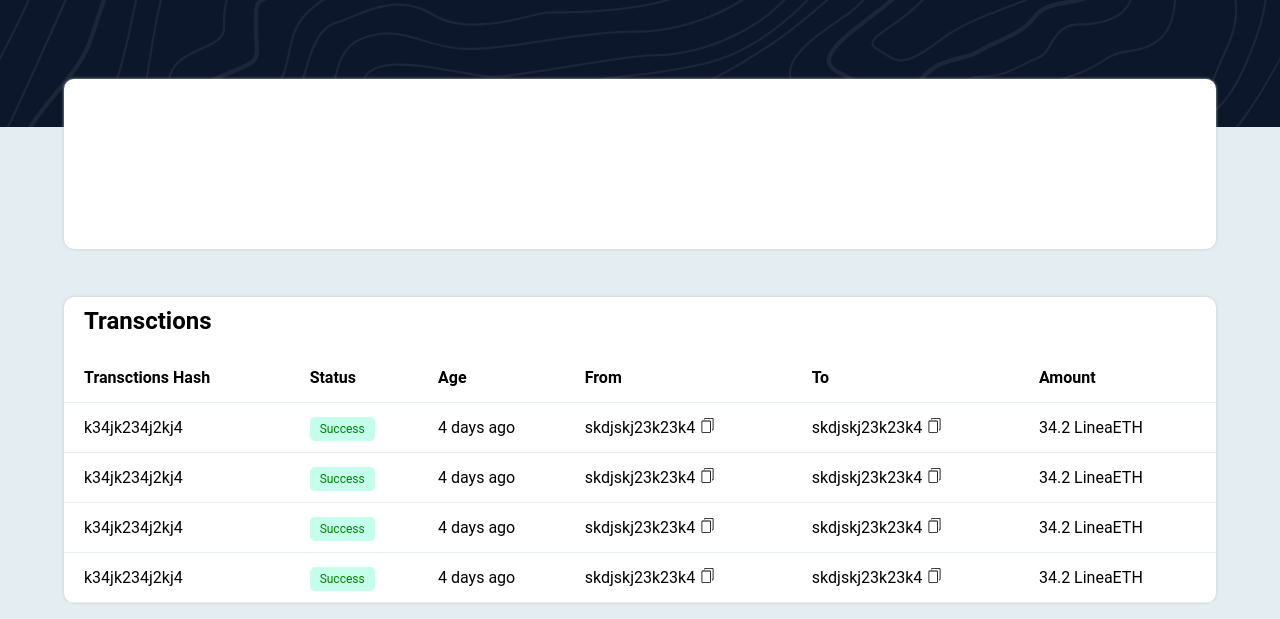
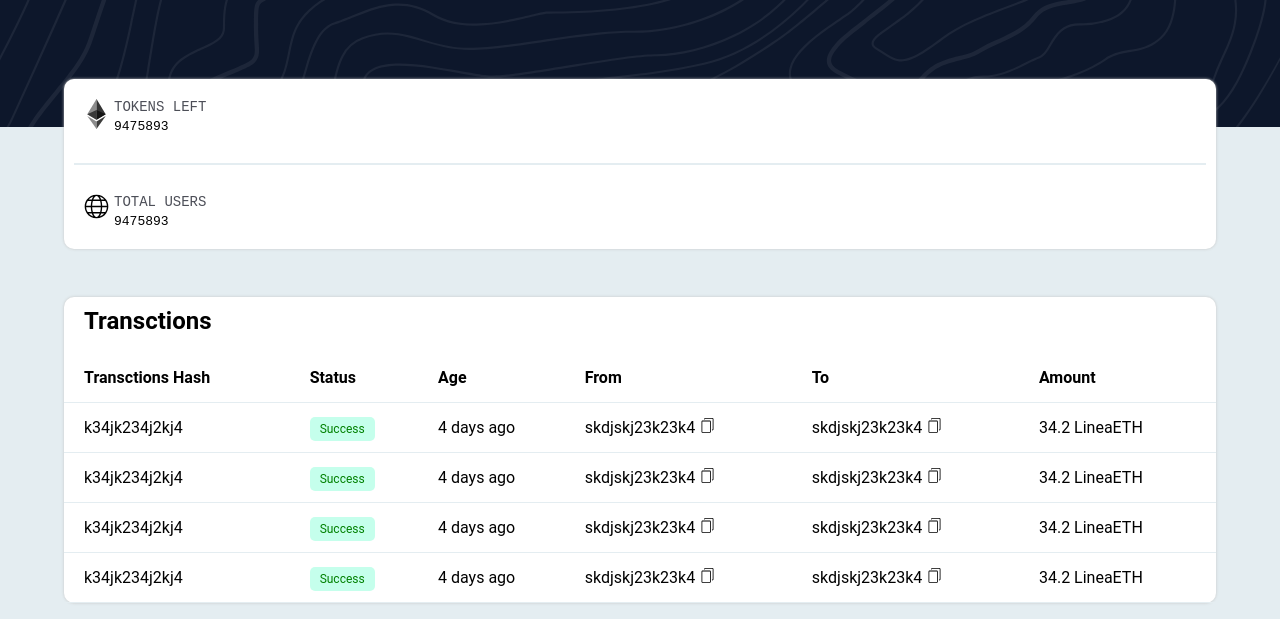
Before and after one commit to mahatotarit/f_d, a website: page public/faucet/index.html in a window 1280 px wide. Shown: the part 232-851 px from the top of the page. Drawn offline with Linux system fonts and the light colour scheme.

Commit message:
11/04/24

```diff
--- a/public/faucet/assets/css/index.css
+++ b/public/faucet/assets/css/index.css
@@ -64,6 +64,9 @@ li{
    height: 170px;
    margin-top: -3rem;
    padding: 10px 10px;
+}
+.faucet_details_div *{
+  font-family: var(--monospace);
 }
 .transctions_details{
    width: 90%;
@@ -209,7 +212,35 @@ li{
     align-items: center;
     gap: 5px;
 }
-.token_details_div{
-  height: 100%;
+/* =============================== */
+.fauct_fast_div{
+  display: flex;
+    flex-direction: column;
+    justify-content: space-between;
+    height: 100%;
 }
-/* =============================== */
+.fauct_fast_div_1 , .fauct_fast_div_2{
+    display: flex;
+    align-items: start;
+    justify-content: start;
+    padding: 10px ;
+}
+.bottom_border{
+  border: 1px solid var(--white_blue);
+}
+.fauct_fast_div_1 , .fauct_fast_div_2{
+    display: flex;
+    align-items: start;
+    justify-content: start;
+    padding: 10px ;
+}
+.token_status_img{
+  margin-right: 5px;
+}
+.status_heading{
+  color: var(--white_black_border);
+  font-size: 14px;
+}
+.status_value{
+  margin-top: 4px;
+}
--- a/public/faucet/index.html
+++ b/public/faucet/index.html
@@ -52,11 +52,27 @@
         </div>
 
         <div class="faucet_details_div">
-          <div class="token_details_div">
 
+            <div class="fauct_fast_div">
+                <div class="fauct_fast_div_1">
+                    <img src="assets/image/icon/eth.svg" class="token_status_img" alt="">
+                    <div>
+                       <div class="status_heading">TOKENS LEFT</div>
+                       <div class="status_value">9475893</div>
+                    </div>
+                </div>
+                <div class="bottom_border"></div>
+                <div class="fauct_fast_div_2">
+                    <img src="assets/image/icon/earth.svg" class="token_status_img" alt="">
+                    <div>
+                       <div class="status_heading">TOTAL USERS</div>
+                       <div class="status_value">9475893</div>
+                    </div>
+                </div>
+            </div>
+            <div class="fauct_second_div"></div>
+            <div class="fauct_third_div"></div>
 
-
-          </div>
         </div>
 
         <div class="transctions_details">
```
Also changed, not shown: public/faucet/test.html (added, +13 -0 lines).
